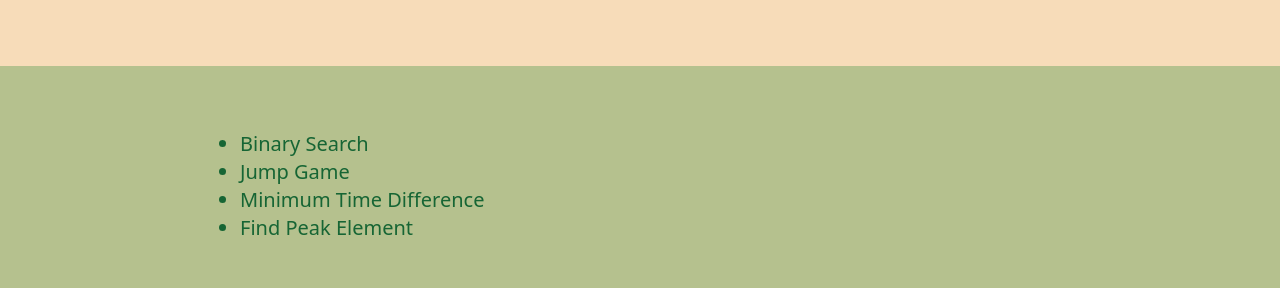
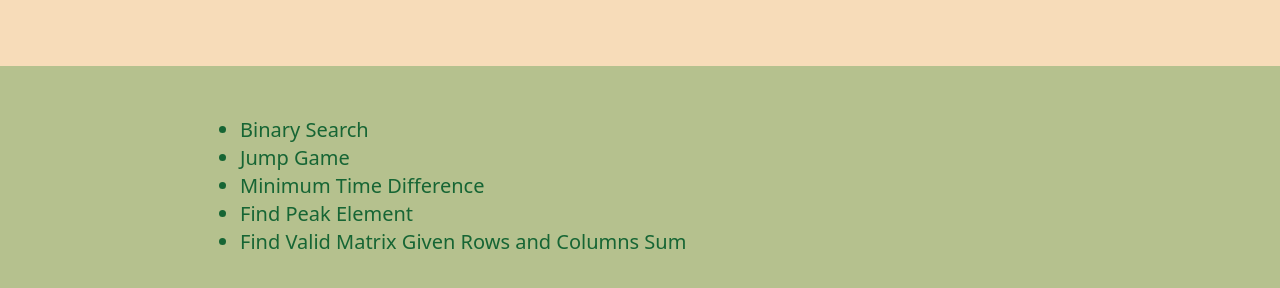
Before and after one commit to omm008/Leetcode, a plain HTML site: page index.html in a window 1280 px wide. Shown: the part 622-910 px from the top of the page. Drawn offline with nearby package versions, Linux system fonts and the light colour scheme.

Commit message:
Update index.html

```diff
--- a/index.html
+++ b/index.html
@@ -30,6 +30,7 @@
             <li><a href="https://leetcode.com/problems/jump-game/" class="hover:text-blue-600">Jump Game</a></li>
             <li><a href="https://leetcode.com/problems/minimum-time-difference/description/" class="hover:text-blue-600">Minimum Time Difference</a></li>
              <li><a href="https://leetcode.com/problems/find-peak-element/description/" class="hover:text-blue-600">Find Peak Element</a></li>
+             <li><a href="https://leetcode.com/problems/find-valid-matrix-given-row-and-column-sums/" class="hover:text-blue-600">Find Valid Matrix Given Rows and Columns Sum</a></li>
 <!--              <li><a href="" class="hover:text-blue-600">Many more</a></li> -->
         </ul>
     </div>
```
